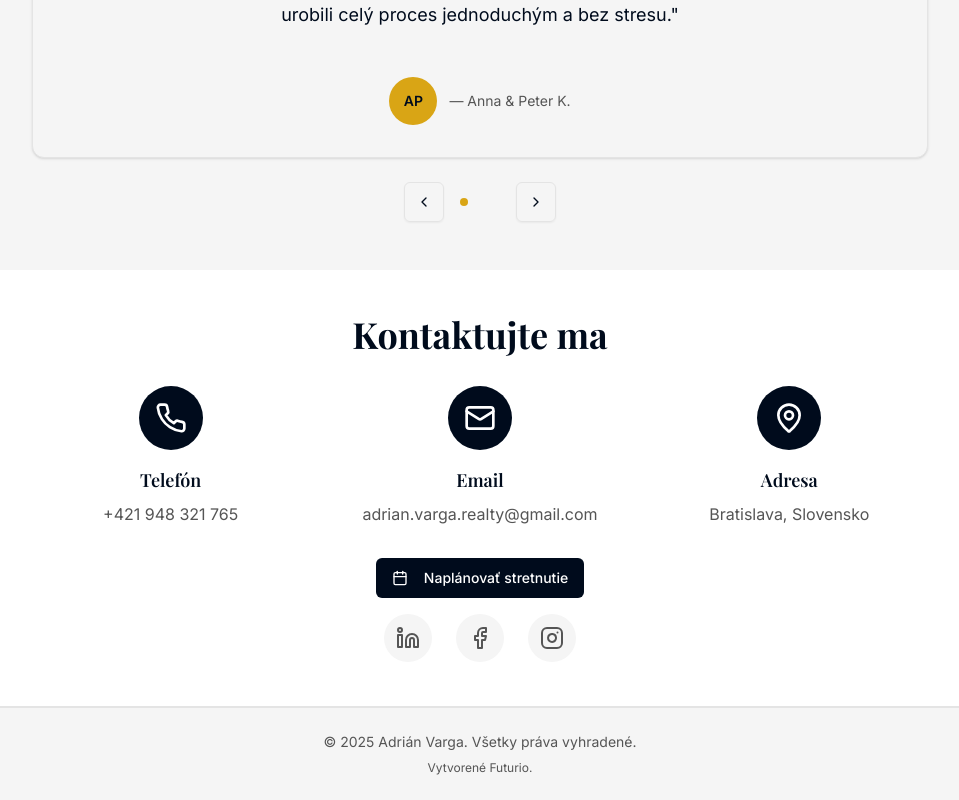
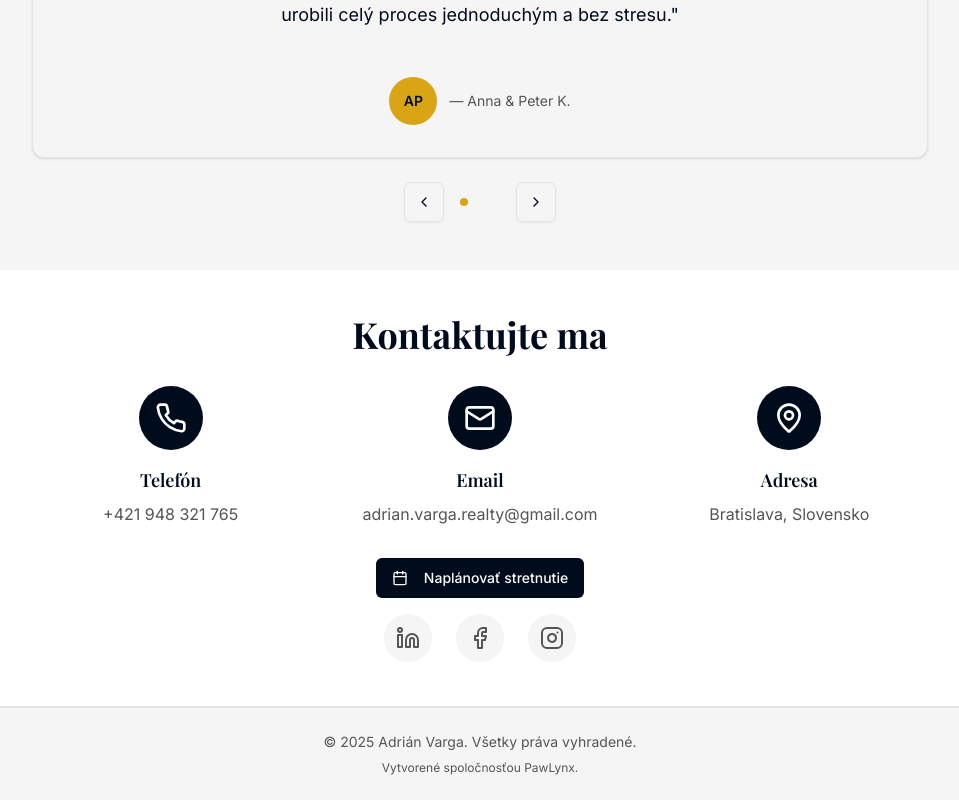
Before and after one commit to dealducks/adrian-varga-business-card, a Next.js app: page / in a window 1280 px wide. Shown: the part 1558-2358 px from the top of the page, without its empty margins (160-1119 px from the left). Built offline with nearby package versions, Linux system fonts and the light colour scheme; a web font is replaced by a local one.

Commit message:
Updated out company name

```diff
--- a/app/page.tsx
+++ b/app/page.tsx
@@ -287,7 +287,7 @@ export default function BusinessCard() {
         <footer className="py-6 px-4 bg-card border-t-2 border-border">
           <div className="max-w-4xl mx-auto text-center">
             <p className="font-sans text-sm text-muted-foreground mb-2">© 2025 Adrián Varga. Všetky práva vyhradené.</p>
-            <p className="font-sans text-xs text-muted-foreground">Vytvorené Futurio.</p>
+            <p className="font-sans text-xs text-muted-foreground">Vytvorené spoločnosťou PawLynx.</p>
           </div>
         </footer>
 
```
